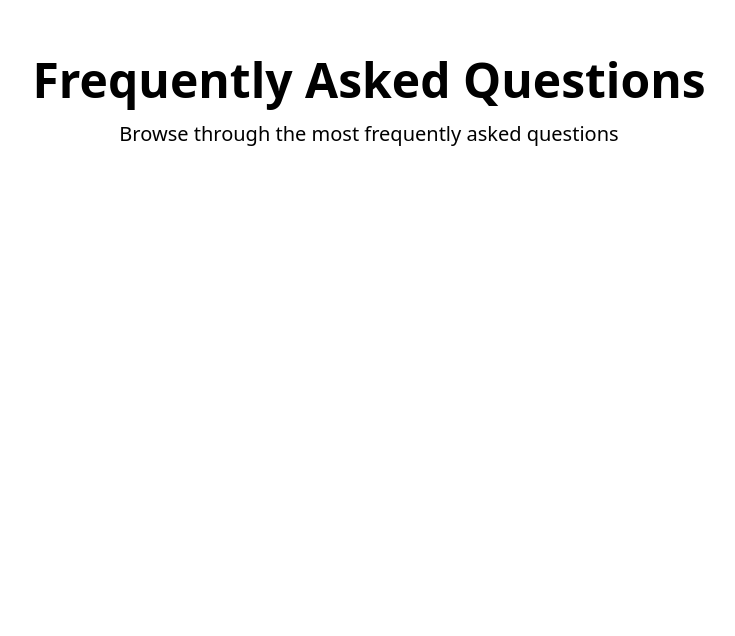
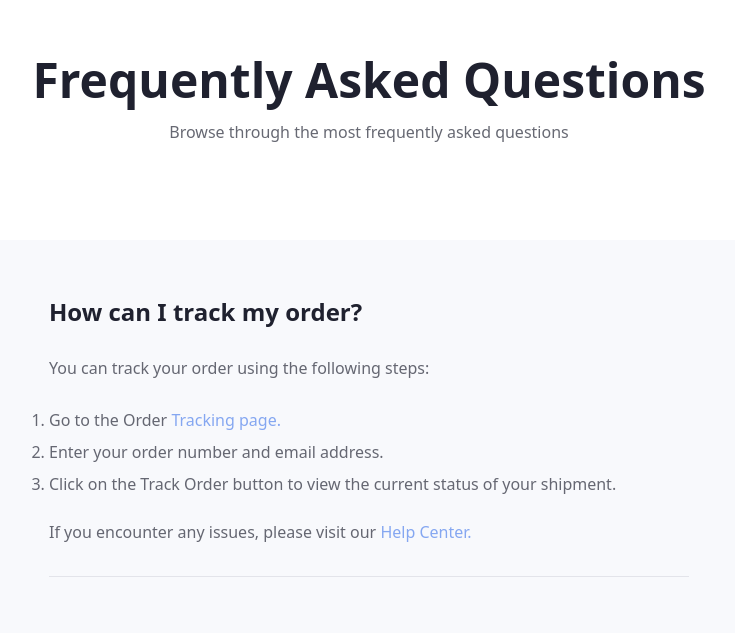
Before and after one commit to Khabbab800118/simple-faq-master, a plain HTML site: page index.html in a window 1280 px wide. Shown: the whole page, without its empty margins (271-1006 px from the left). Drawn offline with nearby package versions, Linux system fonts and the light colour scheme.

Commit message:
how to order section done commit

```diff
--- a/index.html
+++ b/index.html
@@ -10,12 +10,29 @@
 </head>
 
 <body>
-    <header class="text-center py-14 px-3">
+    <header class="text-center pt-14 pb-16 px-4 lg:pb-24 lg:py-14">
         <!-- header title -->
-        <h3 class="font-bold text-3xl mb-4 md:text-5xl">Frequently Asked Questions</h3>
+        <h3 class="font-bold text-4xl text-[#1F212F] mb-4 md:text-5xl">Frequently Asked Questions</h3>
         <!-- header description -->
-        <span class="text-lg md:text-xl">Browse through the most frequently asked questions</span>
+        <span class="text-xl text-[#676973] mt-3 md:text-xl lg:text-base">Browse through the most frequently asked
+            questions</span>
     </header>
+
+    <main class="bg-[#F8F9FC] py-14 px-10 lg:py-14 lg:px-80">
+        <!-- how to order section -->
+        <section class="border-b-1 border-[#e3e4ea] pb-8">
+            <h3 class="text-[#1F212F] text-2xl font-semibold mb-7">How can I track my order?</h3>
+            <span class="text-[#656772]">You can track your order using the following steps:</span>
+            <ol class="text-[#656772] list-decimal mt-7">
+                <li>Go to the Order <a href="" class="text-[#85A7F1]">Tracking page.</a> </li>
+                <li class="my-2">Enter your order number and email address.</li>
+                <li class="mb-6">Click on the Track Order button to view the current status of your shipment.</li>
+            </ol>
+            <span class="text-[#656772]">If you encounter any issues, please visit our <a href="" class="text-[#85A7F1]">Help
+                    Center.</a></span>
+        </section>
+
+    </main>
 
 </body>
 
```
